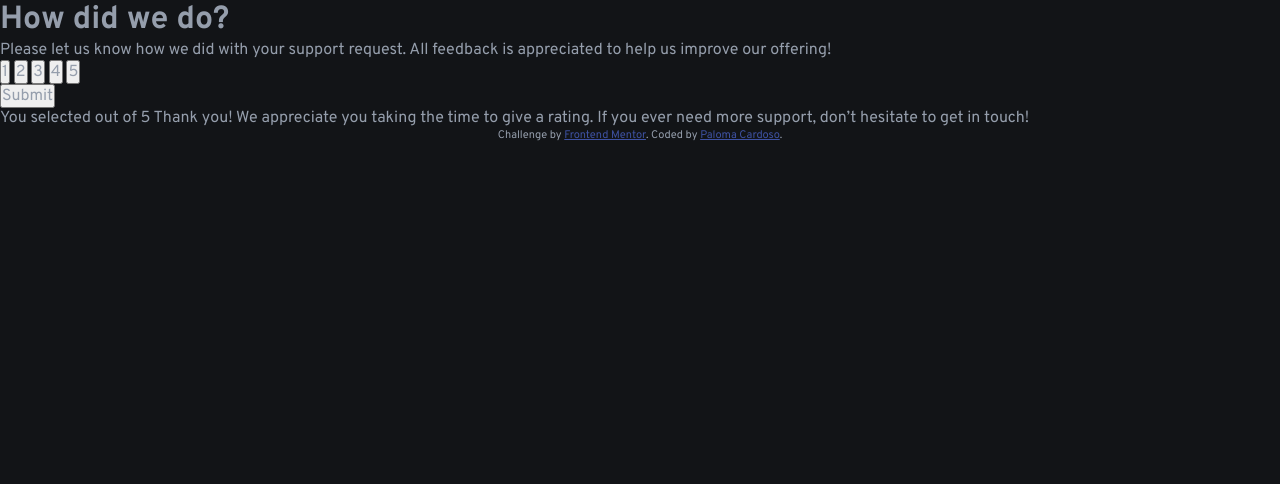
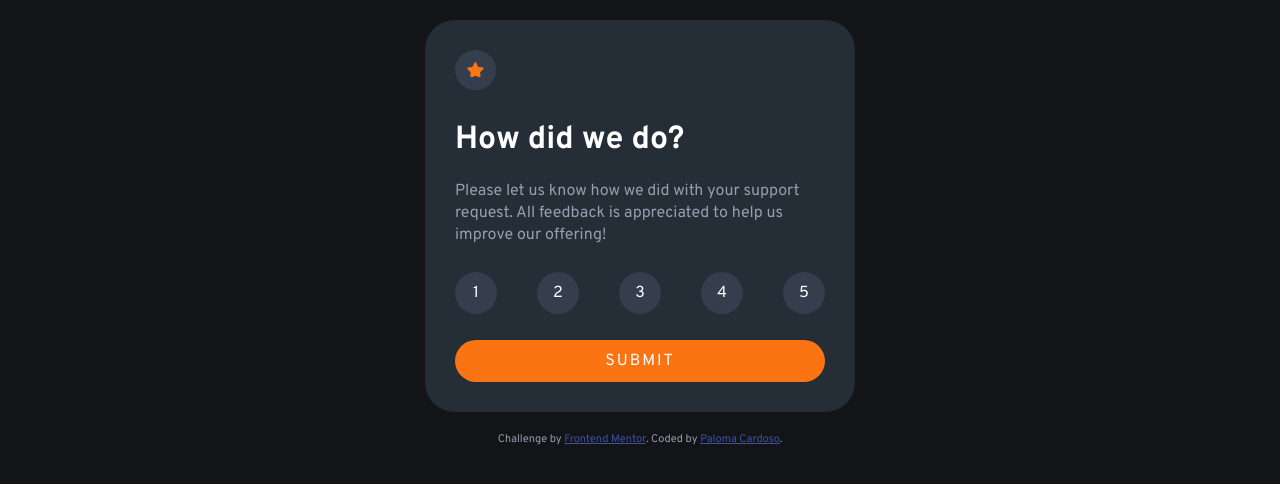
Before and after one commit to palomacardos0/interactive-rating-component-main, a website: page public/index.html in a window 1280 px wide. Drawn offline with nearby package versions, Linux system fonts and the light colour scheme; files that its build step writes are made by us from their sources.

Commit message:
finished

```diff
--- a/public/index.html
+++ b/public/index.html
@@ -21,11 +21,13 @@
 
 </head>
 <body>
+  <main class="pageForm">
 
   <!-- Rating state start -->
 
-  <form class="rating-form">
-    <h1>
+  <form class="ratingForm">
+    <img src="../src/assets/svg/icon-star.svg" alt="" class="ratingForm__star">
+    <h1 class="ratingForm__title">
       How did we do?
     </h1>
     <p>
@@ -33,35 +35,38 @@
       to help us improve our offering!
     </p>
 
-    <div>
-      <button>1</button>
-      <button>2</button>
-      <button>3</button>
-      <button>4</button>
-      <button>5</button>
+    <div class="ratingForm_buttons">
+      <button type="button" class="ratingForm_button">1</button>
+      <button type="button" class="ratingForm_button">2</button>
+      <button type="button" class="ratingForm_button">3</button>
+      <button type="button" class="ratingForm_button">4</button>
+      <button type="button" class="ratingForm_button">5</button>
     </div>
 
-    <button type="submit">Submit</button>
+    <button type="submit" class="ratingForm_submit">Submit</button>
   </form>
 
 
   <!-- Rating state end -->
 
   <!-- Thank you state start -->
+  <div class="formResult">
+    <img src="../src/assets/svg/illustration-thank-you.svg" alt="">
+    <p class="formResult__selected">You selected <span class="formResult__value">1</span> out of 5</p>
 
-  You selected <!-- Add rating here --> out of 5
+    <h1>Thank you!</h1>
 
-  Thank you!
+    <p class="formResult__text">We appreciate you taking the time to give a rating. If you ever need more support,
+    don’t hesitate to get in touch!</p>
+  </div>
 
-  We appreciate you taking the time to give a rating. If you ever need more support,
-  don’t hesitate to get in touch!
 
   <!-- Thank you state end -->
-
-
   <div class="attribution">
     Challenge by <a href="https://www.frontendmentor.io?ref=challenge" target="_blank">Frontend Mentor</a>.
     Coded by <a href="#">Paloma Cardoso</a>.
   </div>
+  <script src="../src/scripts/app.js"></script>
+</main>
 </body>
 </html>
--- /dev/null
+++ b/src/scripts/app.js
@@ -0,0 +1,39 @@
+document.addEventListener('DOMContentLoaded', function(){
+  const ratingButtons = document.querySelectorAll('.ratingForm_button');
+  const ratingForm = document.querySelector('.ratingForm');
+  const ratingResultForm = document.querySelector('.formResult');
+  const formValue = document.querySelector('.formResult__value');
+  const ratingSubmit = document.querySelector('.ratingForm_submit');
+  let rationValue = "";
+
+
+  ratingButtons.forEach(function(ratingButton){
+    ratingButton.addEventListener("click", changeButton)
+  })
+
+  ratingSubmit.addEventListener("click", formResult);
+
+  function changeButton(event){
+    rationValue = event.target.outerText;
+    const button = event.target;
+
+    ratingButtons.forEach(function(bt){
+      bt.style.backgroundColor="";
+    })
+
+    button.style.backgroundColor="#fb7413";
+  }
+
+  function formResult(event){
+
+    if (rationValue === ""){
+      alert("You must select a value")
+      return
+    }
+
+    event.preventDefault();
+    formValue.innerText = rationValue;
+    ratingResultForm.style.display = "flex";
+    ratingForm.style.display = "none";
+  }
+})
--- a/src/styles/common/global.scss
+++ b/src/styles/common/global.scss
@@ -9,3 +9,7 @@ button {
 body {
   background: $very-dark-blue;
 }
+
+button {
+  cursor: pointer;
+}
--- a/src/styles/main.scss
+++ b/src/styles/main.scss
@@ -2,3 +2,7 @@
 
 @import "./common/reset.scss";
 @import "./common/global.scss";
+
+@import "./partials/page.scss";
+@import "./partials/form.scss";
+@import "./partials/result.scss";
--- a/src/styles/partials/form.scss
+++ b/src/styles/partials/form.scss
@@ -0,0 +1,82 @@
+.ratingForm {
+
+  display: flex;
+  justify-content: center;
+  align-items: flex-start;
+  flex-direction: column;
+  background: $dark-blue;
+
+  max-width: 430px;
+  margin: 20px;
+  padding: 30px;
+
+  border-radius: 30px;
+
+  .ratingForm__star {
+    background: $medium-blue;
+    padding: 12px;
+    border-radius: 50%;
+    margin-bottom: 30px;
+  }
+
+  .ratingForm__title {
+    color: $white;
+    margin-bottom: 20px;
+    font-weight: 600;
+  }
+
+  p {
+    line-height: 22px;
+  }
+
+  .ratingForm_buttons {
+    display: flex;
+    width: 100%;
+    justify-content: space-between;
+    margin: 26px 0;
+
+    .ratingForm_button {
+      background-color: $medium-blue;
+      color: $white;
+
+      border: none;
+      border-radius: 50%;
+      width: 42px;
+      height: 42px;
+      transition: background-color 0.2s linear;
+
+      &:hover {
+        background: $orange;
+      }
+
+      &:active {
+        background: $light-orange;
+      }
+    }
+  }
+
+  .ratingForm_submit {
+    width: 100%;
+    height: 42px;
+    border: none;
+    border-radius: 21px;
+    color: $white;
+    background: $orange;
+    text-transform: uppercase;
+    letter-spacing: 2px;
+    transition: background-color 0.2s linear;
+
+
+    &:hover {
+      background: $white;
+      color: $orange;
+    }
+
+    &:active {
+      background: $medium-white;
+      color: $orange;
+    }
+  }
+
+
+}
--- /dev/null
+++ b/src/styles/partials/page.scss
@@ -0,0 +1,5 @@
+.pageForm {
+  display: flex;
+  align-items: center;
+  flex-direction: column;
+}
--- /dev/null
+++ b/src/styles/partials/result.scss
@@ -0,0 +1,31 @@
+.formResult {
+  display: none;
+  justify-content: center;
+  align-items: center;
+  flex-direction: column;
+  background: $dark-blue;
+
+  max-width: 430px;
+  margin: 20px;
+  padding: 50px 30px;
+
+  border-radius: 30px;
+
+  .formResult__selected {
+    background: $medium-blue;
+    color: $orange;
+    padding: 5px 20px;
+    border-radius: 20px;
+    margin: 30px 0;
+  }
+
+  h1 {
+    color: $white;
+    margin-bottom: 20px;
+  }
+
+  .formResult__text {
+    text-align: center;
+  }
+
+}
--- a/src/styles/utils/variables.scss
+++ b/src/styles/utils/variables.scss
@@ -1,7 +1,10 @@
+$light-orange: hsl(25, 98%, 63%);
 $orange: hsl(25, 97%, 53%);
 
 $white: hsl(0, 0%, 100%);
+$medium-white: hsl(0, 1%, 86%);
 $light-grey: hsl(217, 12%, 63%);
 $medium-grey: hsl(216, 12%, 54%);
+$medium-blue: hsl(214, 19%, 25%);
 $dark-blue: hsl(213, 19%, 18%);
 $very-dark-blue: hsl(216, 12%, 8%);
```
Also changed, not shown: src/assets/svg/icon-star.svg (renamed from images/icon-star.svg), src/assets/svg/illustration-thank-you.svg (renamed from images/illustration-thank-you.svg).
